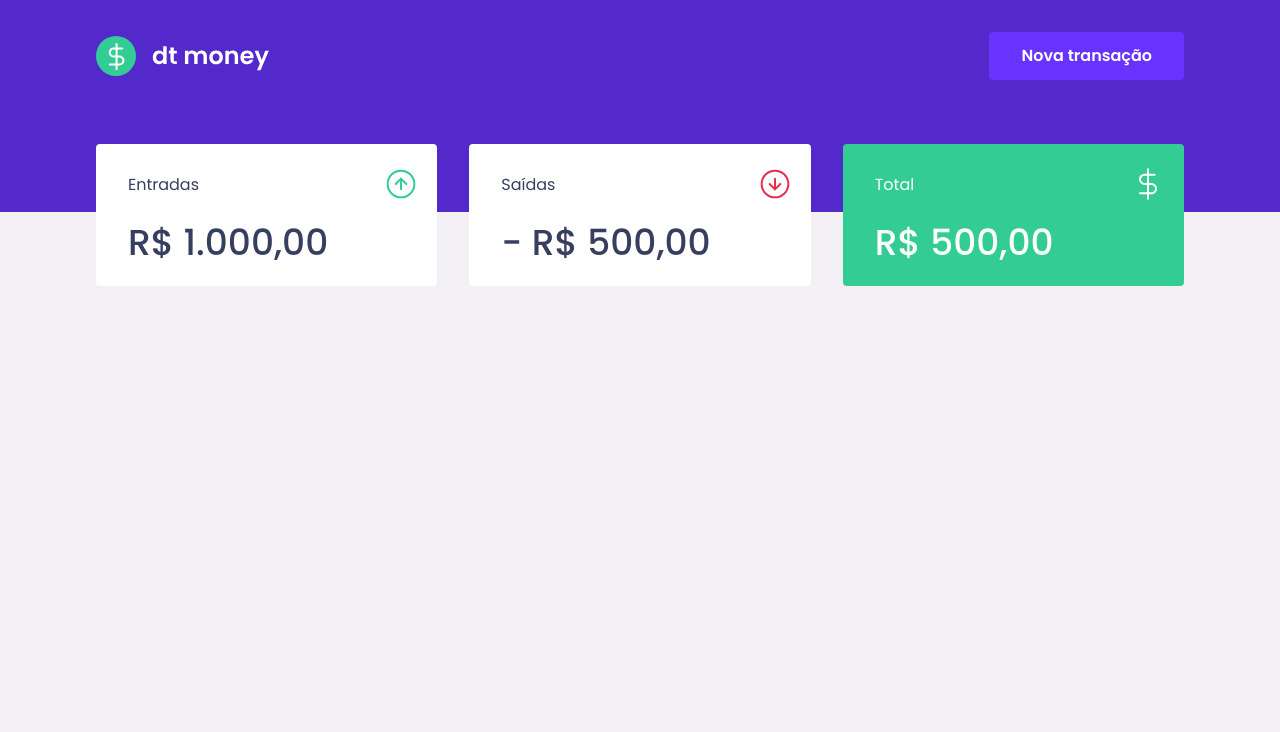
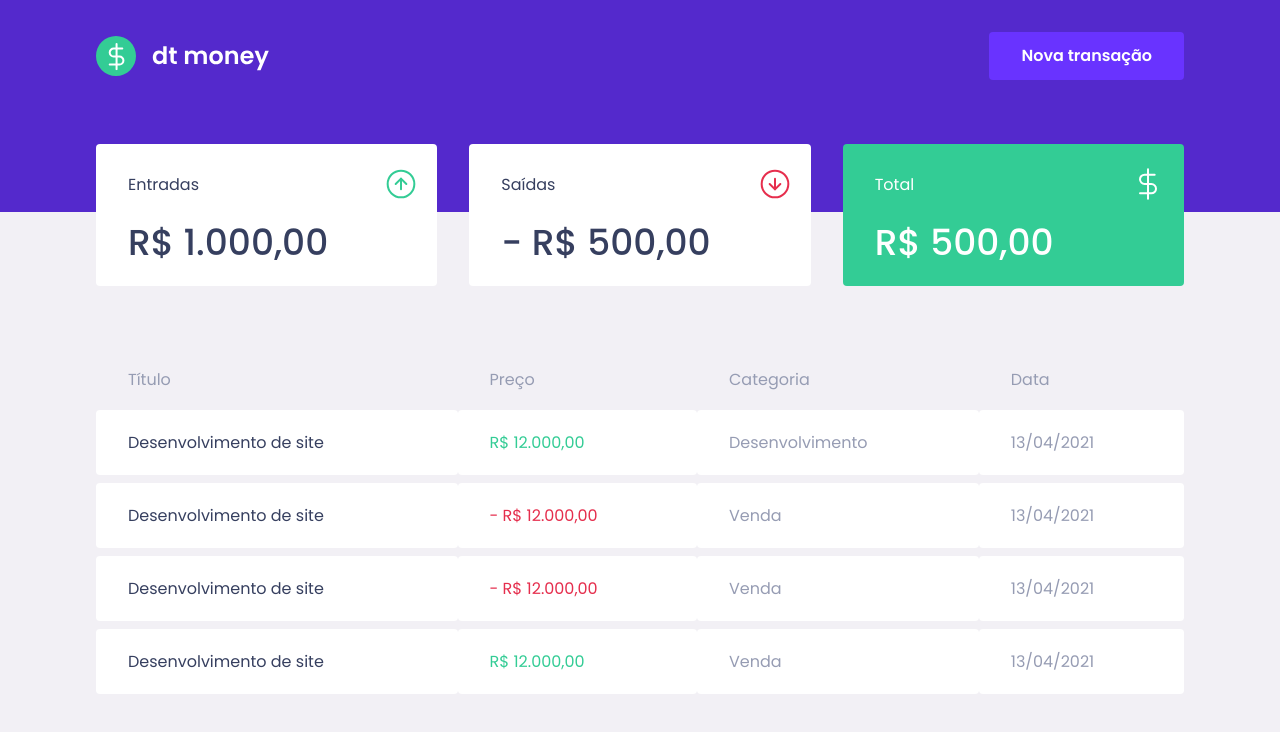
Before and after one commit to glaubermatos/dtmoney, a React (Create React App) app: page / in a window 1280 px wide. Shown: the top 732 px of the page. Built offline with nearby package versions, Linux system fonts and the light colour scheme.

Commit message:
TransactionsTable component created

```diff
--- a/src/components/Dashboard/index.tsx
+++ b/src/components/Dashboard/index.tsx
@@ -1,10 +1,12 @@
 import { Summary } from '../Summary'
+import { TransactionsTable } from '../TransactionsTable';
 import { Container } from './styles'
 
 export function Dashboard() {
     return(
         <Container>
             <Summary />
+            <TransactionsTable />
         </Container>
     );
 }
--- a/src/components/Dashboard/styles.ts
+++ b/src/components/Dashboard/styles.ts
@@ -1,6 +1,6 @@
 import styled from 'styled-components'
 
-export const Container = styled.div`
+export const Container = styled.main`
     max-width: 1120px;
     margin: 0 auto;
 
--- a/src/components/Summary/index.tsx
+++ b/src/components/Summary/index.tsx
@@ -21,7 +21,7 @@ export function Summary() {
                 </header>
                 <strong>- R$ 500,00</strong>
             </div>
-            <div className="highlighted-background">
+            <div className="highlight-background">
                 <header>
                     <p>Total</p>
                     <img src={totalImg} alt="Total" />
--- a/src/components/Summary/styles.ts
+++ b/src/components/Summary/styles.ts
@@ -26,7 +26,7 @@ export const Container = styled.div`
             line-height: 3.375rem;
         }
 
-        &.highlighted-background {
+        &.highlight-background {
             background: var(--green-color);
             color: var(--shape-principal-color);
         }
--- /dev/null
+++ b/src/components/TransactionsTable/index.tsx
@@ -0,0 +1,44 @@
+import { Container } from "./styles";
+
+export function TransactionsTable() {
+    return(
+        <Container>
+            <table>
+                <thead>
+                    <tr>
+                        <th>Título</th>
+                        <th>Preço</th>
+                        <th>Categoria</th>
+                        <th>Data</th>
+                    </tr>
+                </thead>
+                <tbody>
+                    <tr>
+                        <td>Desenvolvimento de site</td>
+                        <td className="deposit">R$ 12.000,00</td>
+                        <td>Desenvolvimento</td>
+                        <td>13/04/2021</td>
+                    </tr>
+                    <tr>
+                        <td>Desenvolvimento de site</td>
+                        <td className="withdraw">- R$ 12.000,00</td>
+                        <td>Venda</td>
+                        <td>13/04/2021</td>
+                    </tr>
+                    <tr>
+                        <td>Desenvolvimento de site</td>
+                        <td className="withdraw">- R$ 12.000,00</td>
+                        <td>Venda</td>
+                        <td>13/04/2021</td>
+                    </tr>
+                    <tr>
+                        <td>Desenvolvimento de site</td>
+                        <td className="deposit">R$ 12.000,00</td>
+                        <td>Venda</td>
+                        <td>13/04/2021</td>
+                    </tr>
+                </tbody>
+            </table>
+        </Container>
+    );
+}
--- /dev/null
+++ b/src/components/TransactionsTable/styles.ts
@@ -0,0 +1,36 @@
+import styled from "styled-components";
+
+export const Container = styled.div`
+    margin-top: 4rem;
+
+    table {
+        width: 100%;
+        border-spacing: 0 0.5rem;
+        color: var(--text-body-color);
+
+        thead tr th {
+            padding: 0.75rem 2rem;
+            text-align: left;
+            font-size: 1rem;
+            font-weight: 400;
+            line-height: 1.25rem;
+        }
+
+        tbody tr td {
+            background: var(--shape-principal-color);
+            border-radius: 0.25rem;
+            padding: 1.25rem 2rem;
+
+            &:first-child {
+                color: var(--text-title-color);
+            }
+
+            &.deposit {
+                color: var(--green-color);
+            }
+            &.withdraw {//retirada
+                color: var(--red-color);
+            }
+        }
+    }
+`
```
